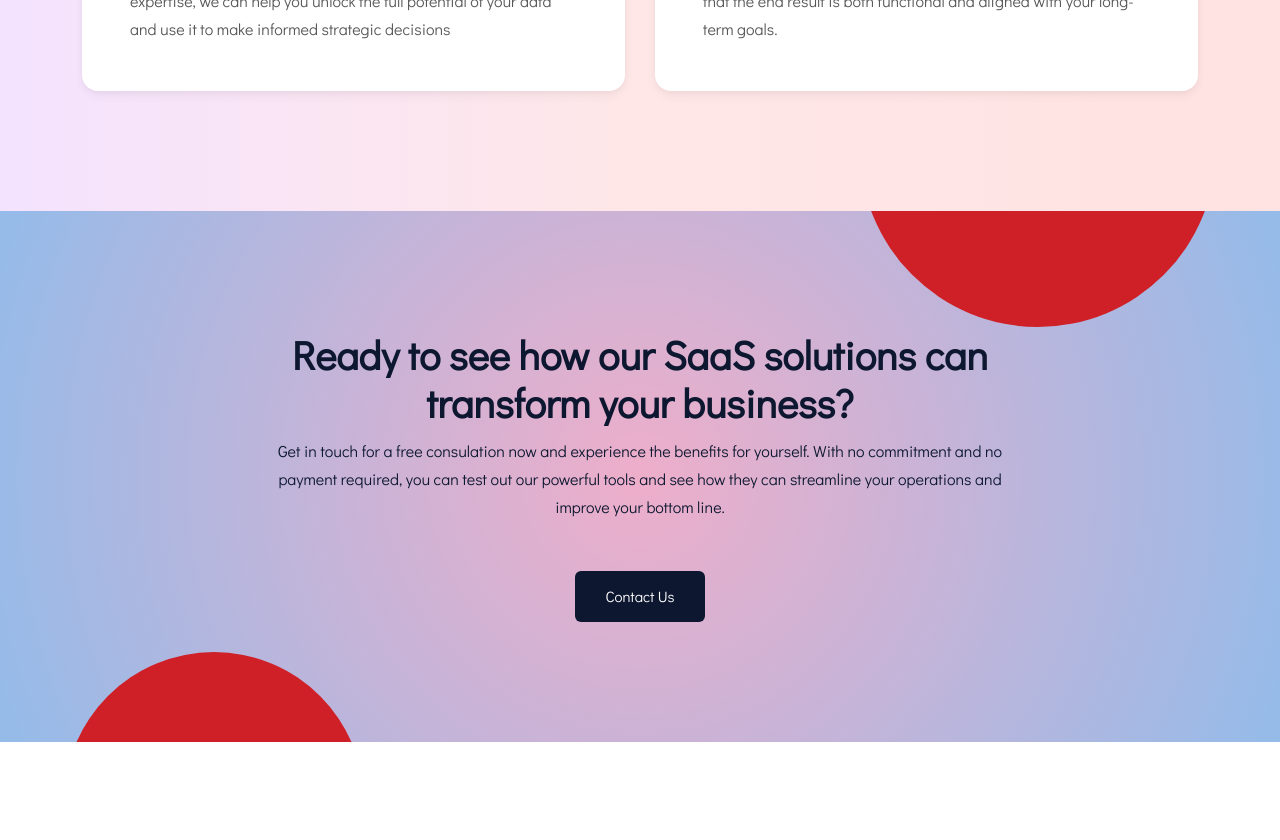
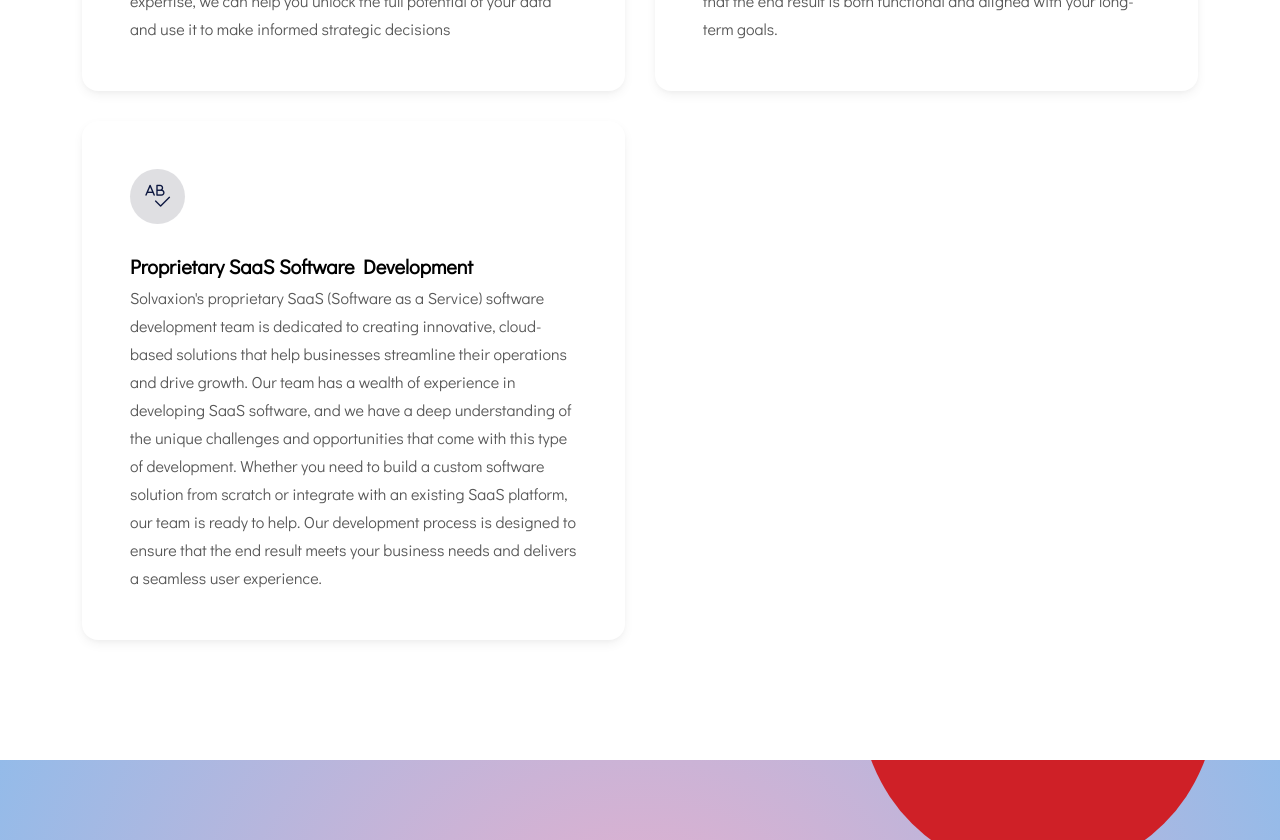
Before and after one commit to rmucheri/solvaxion, a React (Create React App) app: page /services in a window 1280 px wide. Shown: the part 1620-2460 px from the top of the page. Built offline with nearby package versions, Linux system fonts and the light colour scheme.

Commit message:
added fifth service

```diff
--- a/src/components/common/PageHeader.js
+++ b/src/components/common/PageHeader.js
@@ -53,8 +53,7 @@
         >
           <div className='container'>
             <div
-              className={`row ${
-                blogtags ? 'justify-content-center text-center' : ''
+              className={`row ${blogtags ? 'justify-content-center text-center' : ''
                 }`}
             >
               <div className='col-lg-8 col-md-12'>
--- a/src/components/features/FeatureTwo.js
+++ b/src/components/features/FeatureTwo.js
@@ -6,9 +6,11 @@
   return (
     <>
       <section
-        className={`feature-section ptb-120 ${
-          cardDark ? "bg-dark" : "bg-light"
-        }`}
+        className={`feature-section ptb-120
+
+          `}
+
+          // ${cardDark ? "bg-dark" : "bg-light"}
       >
         <div className="container">
           <div className="row justify-content-center">
@@ -35,11 +37,10 @@
             <div className="col-12">
               <div className="feature-grid">
                 <div
-                  className={`shadow-sm rounded-custom p-5 ${
-                    cardDark
+                  className={`shadow-sm rounded-custom p-5 ${cardDark
                       ? "bg-custom-light promo-border-hover border border-2 border-light text-white"
                       : "bg-white"
-                  }`}
+                    }`}
                   data-aos="fade-up"
                   data-aos-delay="50"
                 >
@@ -73,11 +74,10 @@
                 </div>
 
                 <div
-                  className={`feature-card shadow-sm rounded-custom p-5 ${
-                    cardDark
+                  className={`feature-card shadow-sm rounded-custom p-5 ${cardDark
                       ? "bg-custom-light promo-border-hover border border-2 border-light text-white"
                       : "bg-white"
-                  }`}
+                    }`}
                   data-aos="fade-up"
                   data-aos-delay="50"
                 >
@@ -116,11 +116,10 @@
                 </div>
 
                 <div
-                  className={`feature-card shadow-sm rounded-custom p-5 ${
-                    cardDark
+                  className={`feature-card shadow-sm rounded-custom p-5 ${cardDark
                       ? "bg-custom-light promo-border-hover border border-2 border-light text-white"
                       : "bg-white"
-                  }`}
+                    }`}
                   data-aos="fade-up"
                   data-aos-delay="50"
                 >
@@ -160,11 +159,10 @@
                 </div>
 
                 <div
-                  className={`feature-card shadow-sm rounded-custom p-5 ${
-                    cardDark
+                  className={`feature-card shadow-sm rounded-custom p-5 ${cardDark
                       ? "bg-custom-light promo-border-hover border border-2 border-light text-white"
                       : "bg-white"
-                  }`}
+                    }`}
                   data-aos="fade-up"
                   data-aos-delay="50"
                 >
@@ -200,6 +198,49 @@
                     View Details <i className="far fa-arrow-right"></i>
                   </Link> */}
                 </div>
+
+                <div
+                  className={`feature-card shadow-sm rounded-custom p-5 ${cardDark
+                      ? "bg-custom-light promo-border-hover border border-2 border-light text-white"
+                      : "bg-white"
+                    }`}
+                  data-aos="fade-up"
+                  data-aos-delay="50"
+                >
+                  <div
+                    className="
+                      icon-box
+                      d-inline-block
+                      rounded-circle
+                      bg-dark-soft
+                      mb-32
+                    "
+                  >
+                    <i className="fal fa-spell-check icon-sm text-dark"></i>
+                  </div>
+                  <div className="feature-content">
+                    <h3 className="h5">Proprietary SaaS Software Development</h3>
+                    <p className="mb-0">
+                      Solvaxion's proprietary SaaS (Software as a Service) software development
+                      team is dedicated to creating innovative, cloud-based solutions that help
+                      businesses streamline their operations and drive growth. Our team has a
+                      wealth of experience in developing SaaS software, and we have a deep
+                      understanding of the unique challenges and opportunities that come
+                      with this type of development. Whether you need to build a custom
+                      software solution from scratch or integrate with an existing
+                      SaaS platform, our team is ready to help. Our development process
+                      is designed to ensure that the end result meets your business needs
+                      and delivers a seamless user experience.
+                    </p>
+                  </div>
+                  {/* <Link
+                    to="/single-service"
+                    className="link-with-icon text-decoration-none mt-3"
+                  >
+                    View Details <i className="far fa-arrow-right"></i>
+                  </Link> */}
+                </div>
+
               </div>
             </div>
           </div>
```
Lines whose indentation alone changed are shown as unchanged.
